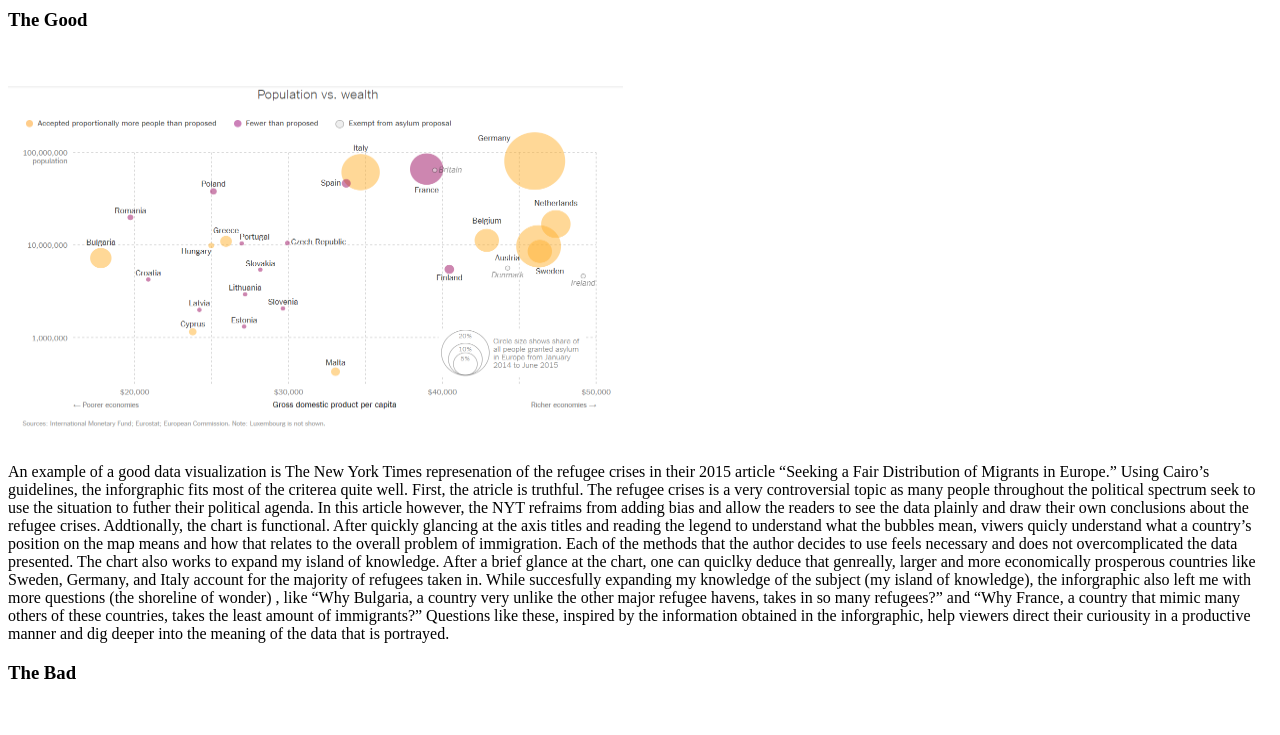
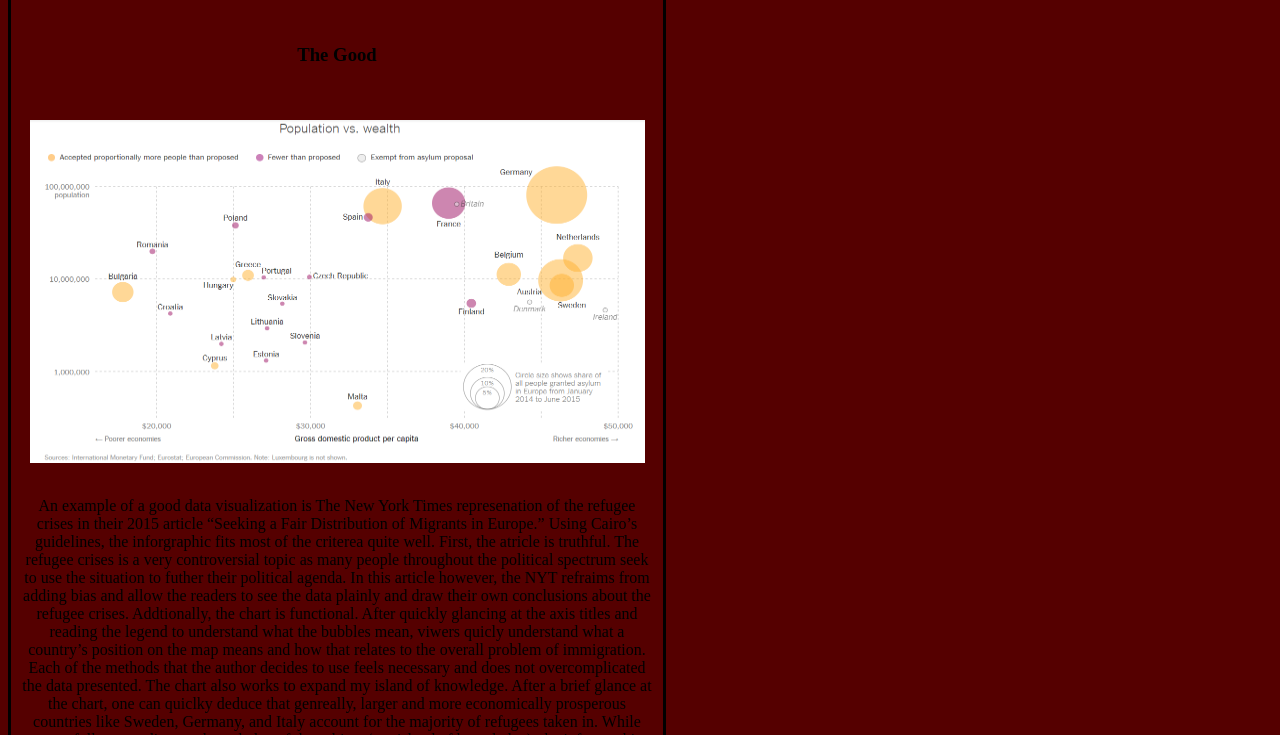
Before and after one commit to cwestphal213/interactiveDataClass, a plain HTML site: page goodVis.html in a window 1280 px wide. Shown: the part 94-829 px from the top of the page. Drawn offline with Linux system fonts and the light colour scheme.

Commit message:
Update goodVis.html

```diff
--- a/goodVis.html
+++ b/goodVis.html
@@ -1,6 +1,7 @@
 <html>
 <head>
 <title> 12/19 Class Prep </title>
+<link href="goodVisStyle.css" rel="stylesheet" type="text/css">
 </head>
 <body>
 <div>
```
